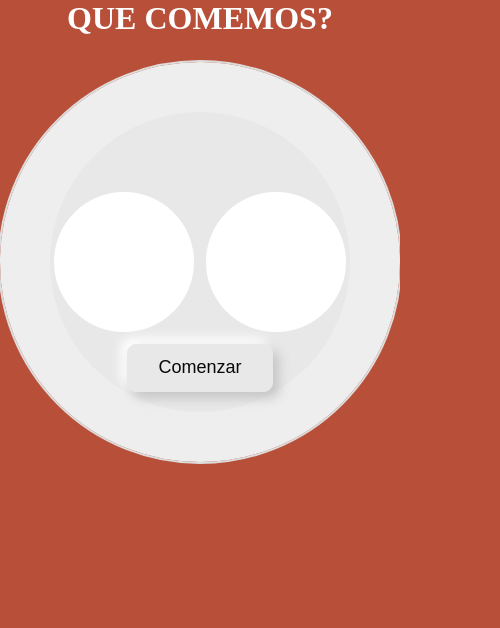
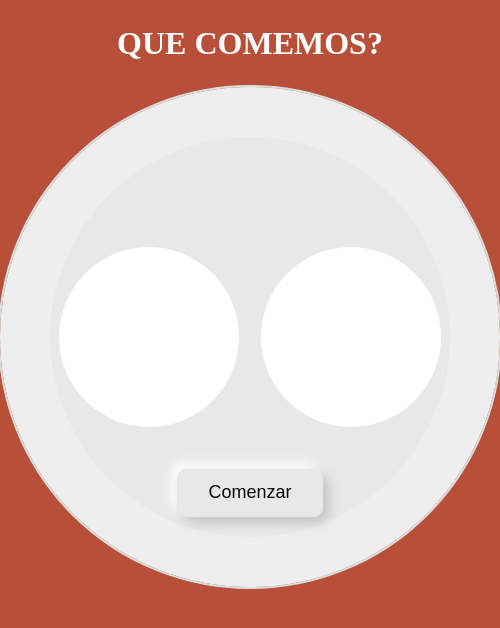
Before and after one commit to Djoako22/que_comemos, a plain HTML site: page index.html in a window 390 px wide. Shown: the whole page, 500 px wide, since content can reach past the window. Drawn offline with Linux system fonts and the light colour scheme.

Commit message:
Add files via upload

```diff
--- a/index.html
+++ b/index.html
@@ -8,7 +8,7 @@
         <link rel="stylesheet" href="style.css" />
     </head>
     <body>
-        <h1 style="color: #fff;font-size: 2rem;margin-bottom: -25px;">QUE COMEMOS?</h1>
+        <h1>QUE COMEMOS?</h1>
         <div class="plato">
             <div class="comidas1"></div>
             <div class="comidas2"></div>
--- a/style.css
+++ b/style.css
@@ -11,6 +11,12 @@ body {
     background-color: #b85039;
 }
 
+h1 {
+    color: #fff;
+    font-size: 2rem;
+    margin: 25px 0;
+}
+
 .plato {
     position: relative;
     display: flex;
@@ -19,7 +25,6 @@ body {
     gap: 5px;
     width: calc(600px - 100px * 1);
     height: calc(600px - 100px * 1);
-    margin-top: 50px;
     background-color: #e8e8e8;
     border: #eee calc(60px - 10px * 1) solid;
     outline: #ddd 2px solid;
@@ -79,14 +84,5 @@ button:active {
 }
 
 @media (max-width: 768px) {
-    .plato {
-        width: calc(600px - 100px * 2);
-        height: calc(600px - 100px * 2);
-    }
 
-    .comidas1,
-    .comidas2 {
-        width: calc(200px - 20px * 3);
-        height: calc(200px - 20px * 3);
-    }
 }
```
